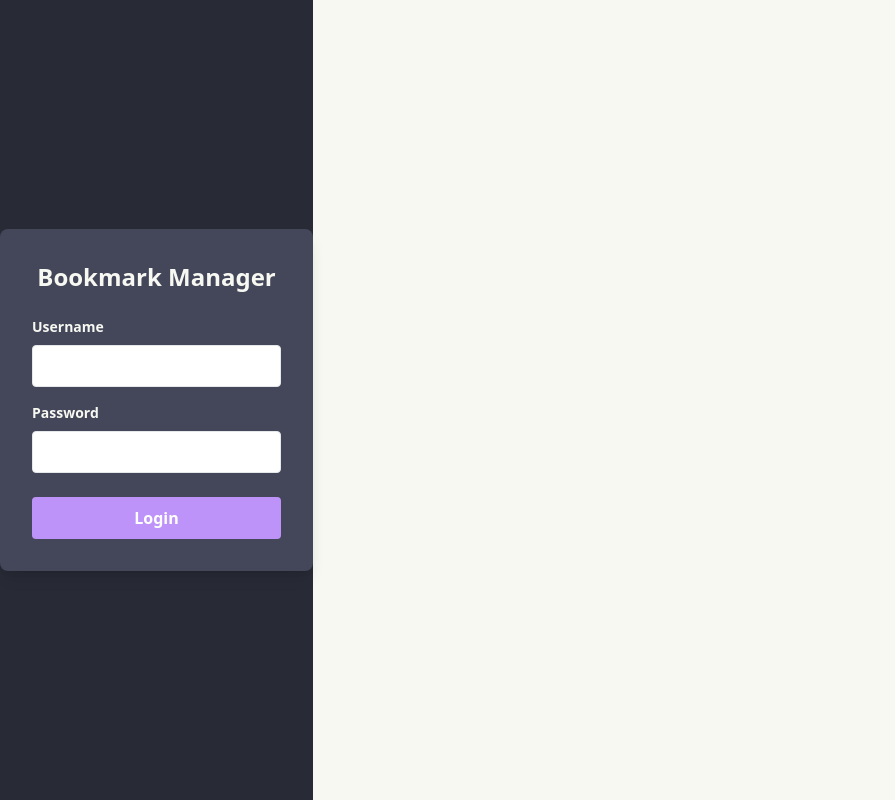
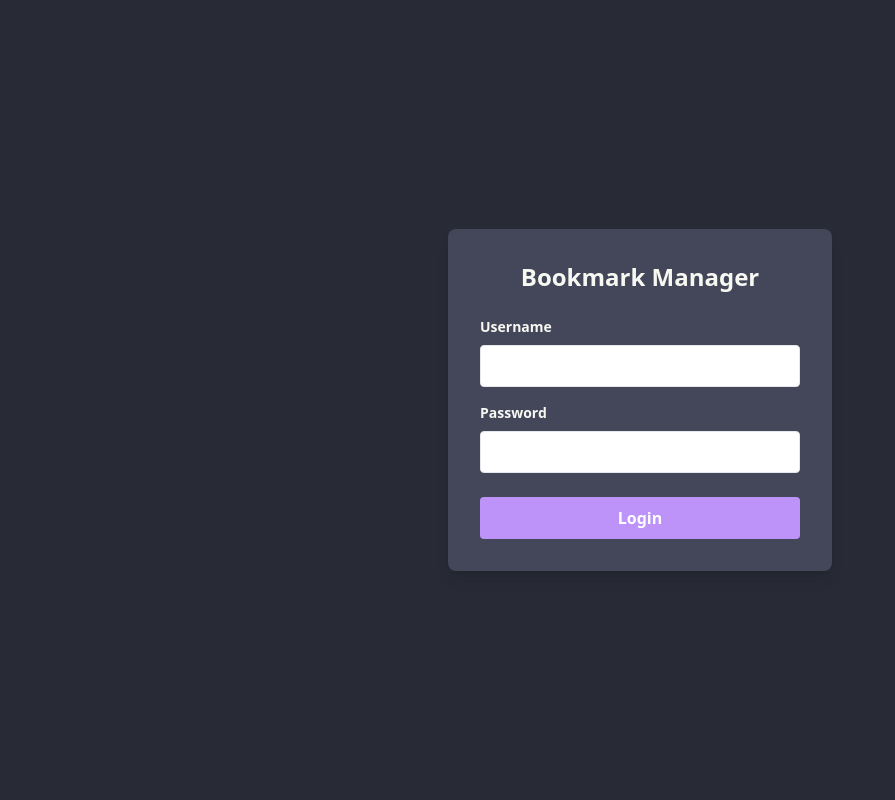
Before and after one commit to tabishz/alpaca-bookmarks, a React app in the folder frontend/: page /login in a window 1280 px wide. Shown: the whole page, without its empty margins (0-895 px from the left). Built offline with nearby package versions, Linux system fonts and the light colour scheme; the HTML template or start-up script is replaced by a standard one.

Commit message:
dimensions of root div fix

```diff
--- a/frontend/src/index.css
+++ b/frontend/src/index.css
@@ -1,6 +1,15 @@
 @tailwind base;
 @tailwind components;
 @tailwind utilities;
+
+/* 1. FORCE FULL DIMENSIONS */
+html, body, #root {
+  width: 100%;
+  min-height: 100vh; /* Ensure it's at least the height of the screen */
+  margin: 0;
+  padding: 0;
+  overflow-x: hidden; /* Prevent accidental horizontal scrollbars */
+}
 
 /* Dracula Theme (Dark) */
 [data-theme='dracula'] {
@@ -37,7 +46,6 @@ body {
   margin: 0;
   display: flex;
   place-items: center;
-  min-width: 320px;
   min-height: 100vh;
 }
 
```
